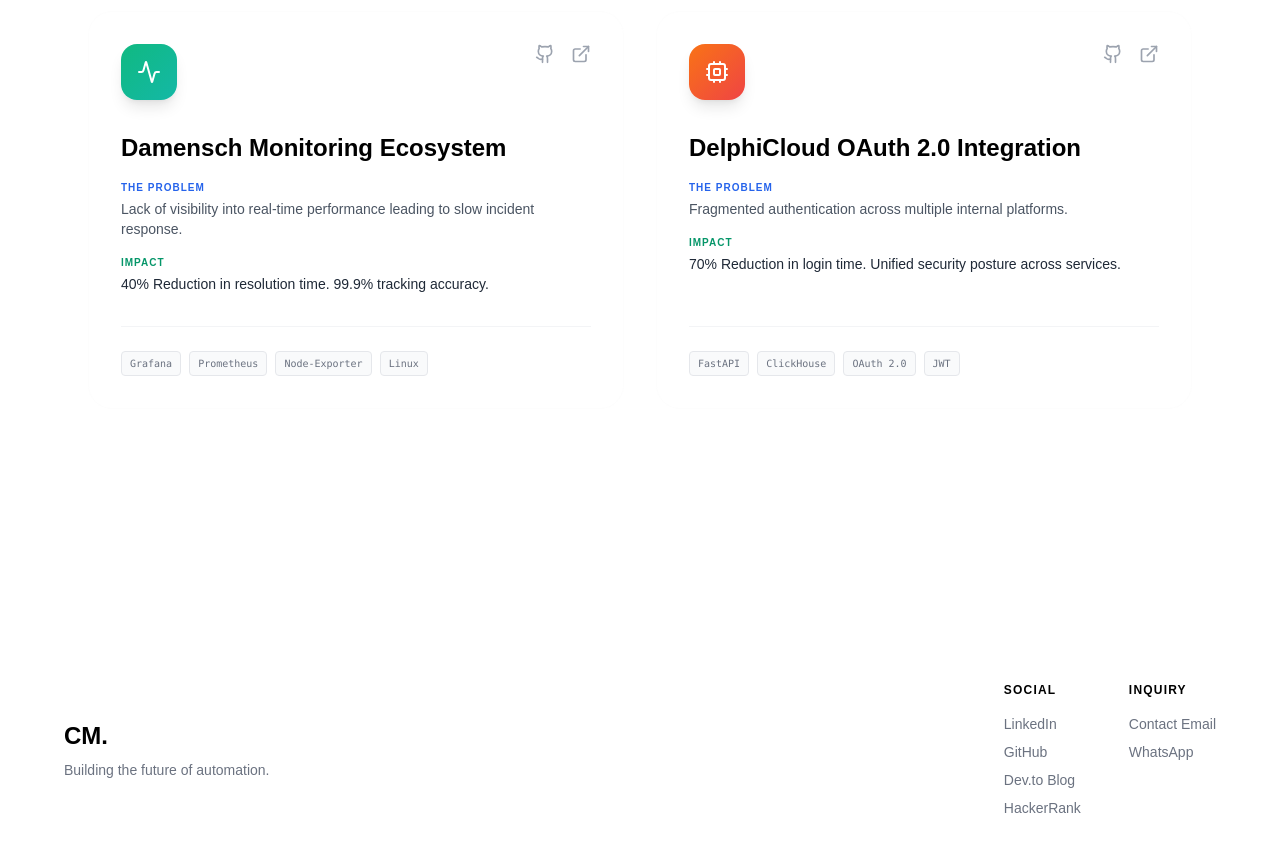
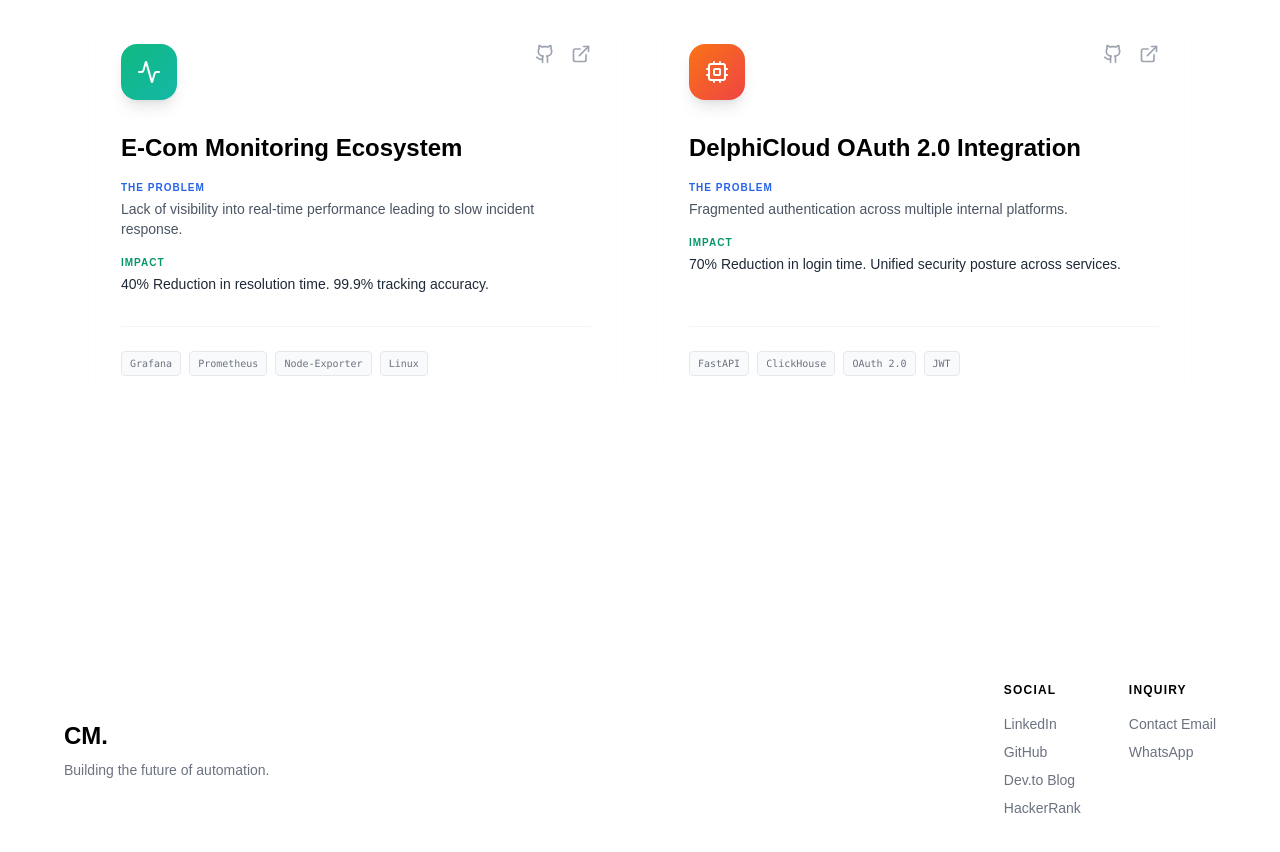
Before and after one commit to mehtachandrashekhar/miniature-parakeet, a Next.js app: page / in a window 1280 px wide. Shown: the part 5500-6352 px from the top of the page. Built offline with nearby package versions, Linux system fonts and the light colour scheme.

Commit message:
Replace client name Damensch with generic E-Com

```diff
--- a/src/components/ProjectsGallery.tsx
+++ b/src/components/ProjectsGallery.tsx
@@ -24,7 +24,7 @@
     color: "from-purple-500 to-pink-500"
   },
   {
-    title: "Damensch Monitoring Ecosystem",
+    title: "E-Com Monitoring Ecosystem",
     problem: "Lack of visibility into real-time performance leading to slow incident response.",
     solution: "Enterprise monitoring suite using Grafana and Node-Exporter for real-time tracking.",
     impact: "40% Reduction in resolution time. 99.9% tracking accuracy.",
```
